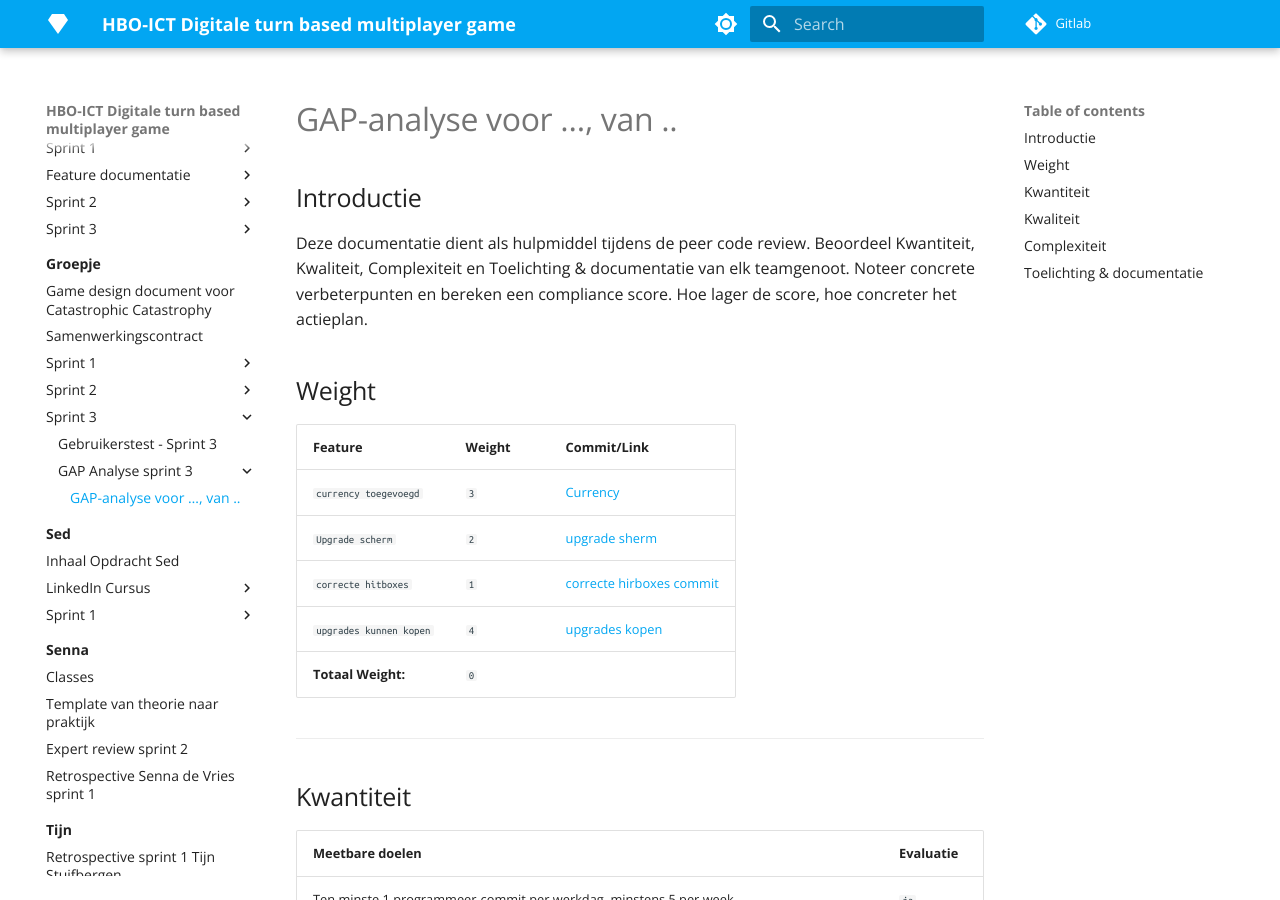
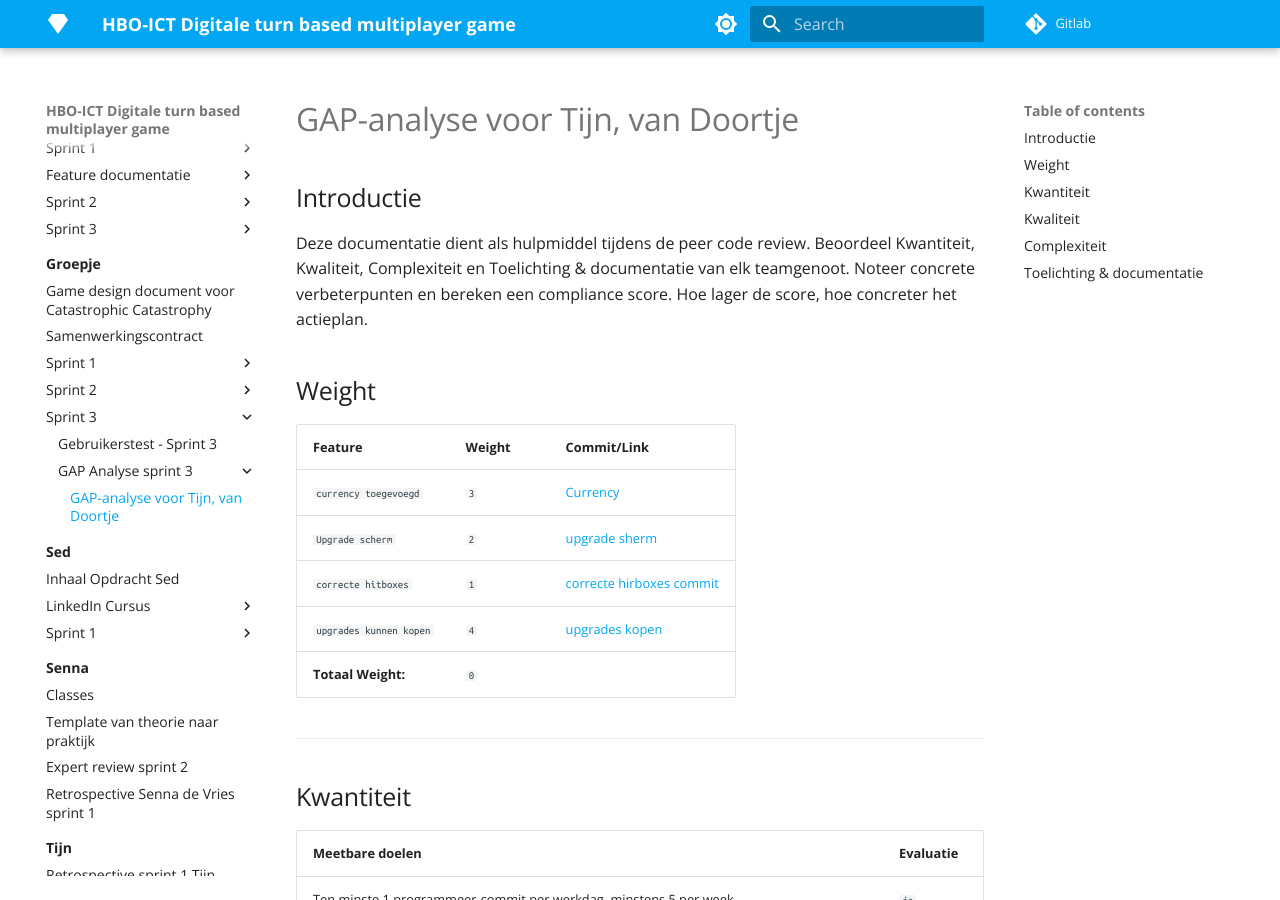
Before and after one commit to Doortje-Geuze/catastrophic-catastrophe, an MkDocs documentation site: the page built from docs/Groepje/Sprint 3/GAP Analyse sprint 3/GAP-analyse-opzet.md, in a window 1280 px wide and 900 px high. Built offline with MkDocs 1.6.1 and Material for MkDocs 9.7.7, drawn with Linux system fonts in a browser that asks for light colours; nearby versions of some CDN libraries; library files that are not in the unit come from our copies.

Commit message:
gap opzet gefixed

```diff
--- a/docs/Groepje/Sprint 3/GAP Analyse sprint 3/GAP-analyse-opzet.md
+++ b/docs/Groepje/Sprint 3/GAP Analyse sprint 3/GAP-analyse-opzet.md
@@ -1,4 +1,4 @@
-# GAP-analyse voor ..., van ..
+# GAP-analyse voor Tijn, van Doortje
 
 ## Introductie
 
```
